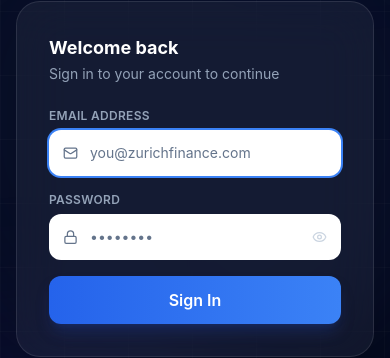
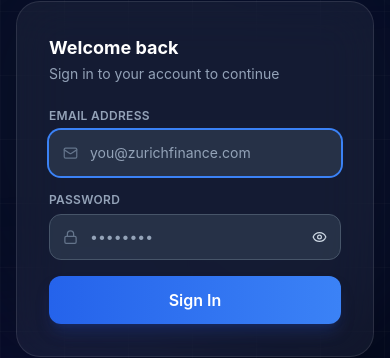
Before and after one commit to zfcorp/it-inventory, a React (Vite) app: page /login in a window 390 px wide. Shown: the part 309-667 px from the top of the page. Built offline with nearby package versions, Linux system fonts and the light colour scheme; no server answers.

Commit message:
Fix login input visibility on mobile and autofill

```diff
--- a/src/index.css
+++ b/src/index.css
@@ -55,6 +55,16 @@
 .sidebar-scroll::-webkit-scrollbar-thumb { background: rgba(255,255,255,0.1); }
 .sidebar-scroll::-webkit-scrollbar-thumb:hover { background: rgba(255,255,255,0.2); }
 
+/* Fix autofill background on dark inputs */
+input:-webkit-autofill,
+input:-webkit-autofill:hover,
+input:-webkit-autofill:focus {
+  -webkit-box-shadow: 0 0 0px 1000px #334155 inset !important;
+  -webkit-text-fill-color: #fff !important;
+  caret-color: #fff;
+  border-color: #475569 !important;
+}
+
 /* Animations */
 @keyframes fadeIn {
   from { opacity: 0; transform: translateY(8px); }
--- a/src/pages/LoginPage.tsx
+++ b/src/pages/LoginPage.tsx
@@ -61,7 +61,7 @@
                   type="text"
                   value={email}
                   onChange={e => setEmail(e.target.value)}
-                  className="w-full bg-white/8 border border-white/10 text-white placeholder-slate-500 rounded-xl px-3.5 py-3 pl-10 text-sm focus:outline-none focus:ring-2 focus:ring-blue-500 focus:border-transparent transition-all"
+                  className="w-full bg-slate-700/60 border border-slate-600 text-white placeholder-slate-400 rounded-xl px-3.5 py-3 pl-10 text-sm focus:outline-none focus:ring-2 focus:ring-blue-500 focus:border-transparent transition-all"
                   placeholder="you@zurichfinance.com"
                   required
                   autoFocus
@@ -77,7 +77,7 @@
                   type={showPassword ? 'text' : 'password'}
                   value={password}
                   onChange={e => setPassword(e.target.value)}
-                  className="w-full bg-white/8 border border-white/10 text-white placeholder-slate-500 rounded-xl px-3.5 py-3 pl-10 pr-10 text-sm focus:outline-none focus:ring-2 focus:ring-blue-500 focus:border-transparent transition-all"
+                  className="w-full bg-slate-700/60 border border-slate-600 text-white placeholder-slate-400 rounded-xl px-3.5 py-3 pl-10 pr-10 text-sm focus:outline-none focus:ring-2 focus:ring-blue-500 focus:border-transparent transition-all"
                   placeholder="••••••••"
                   required
                 />
```
